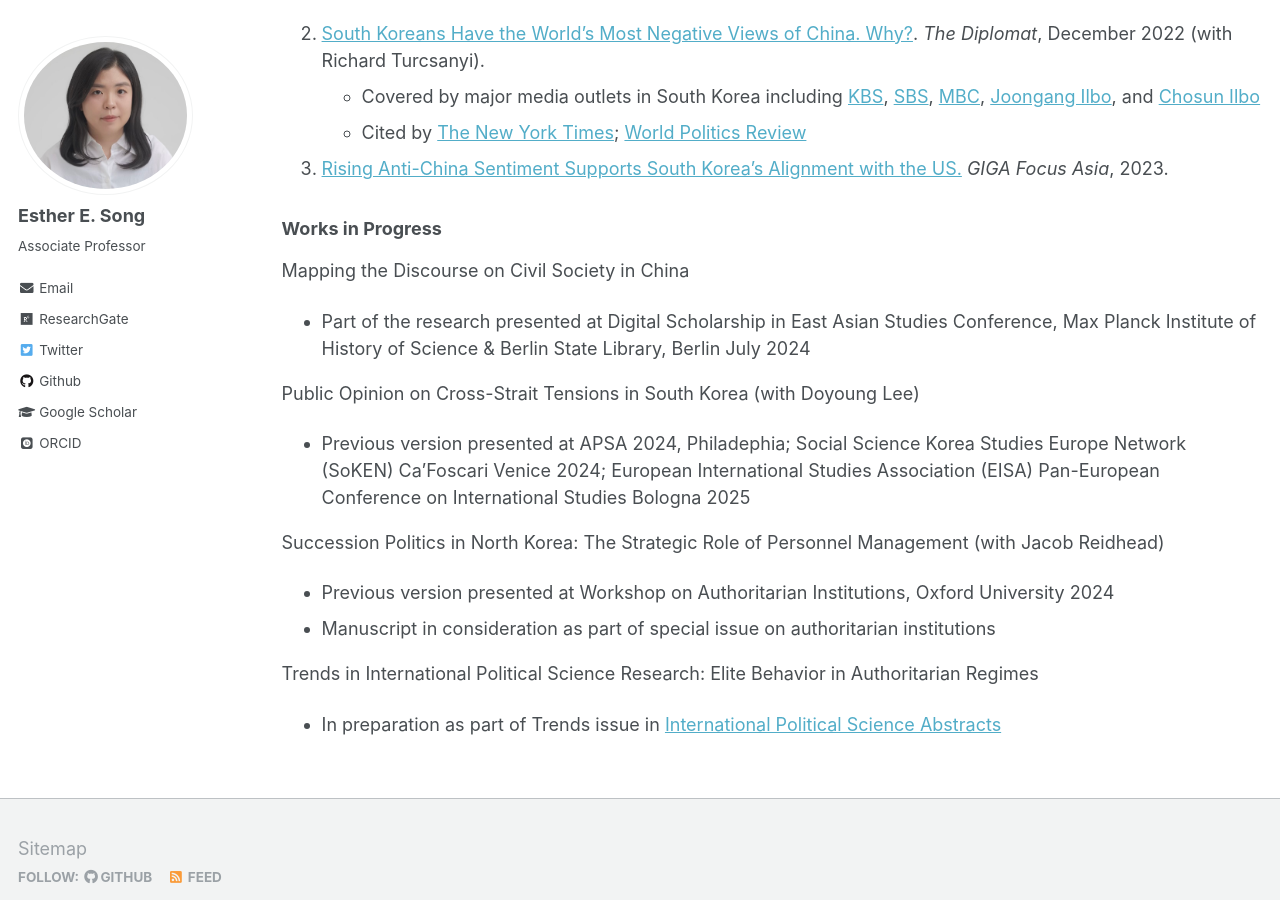
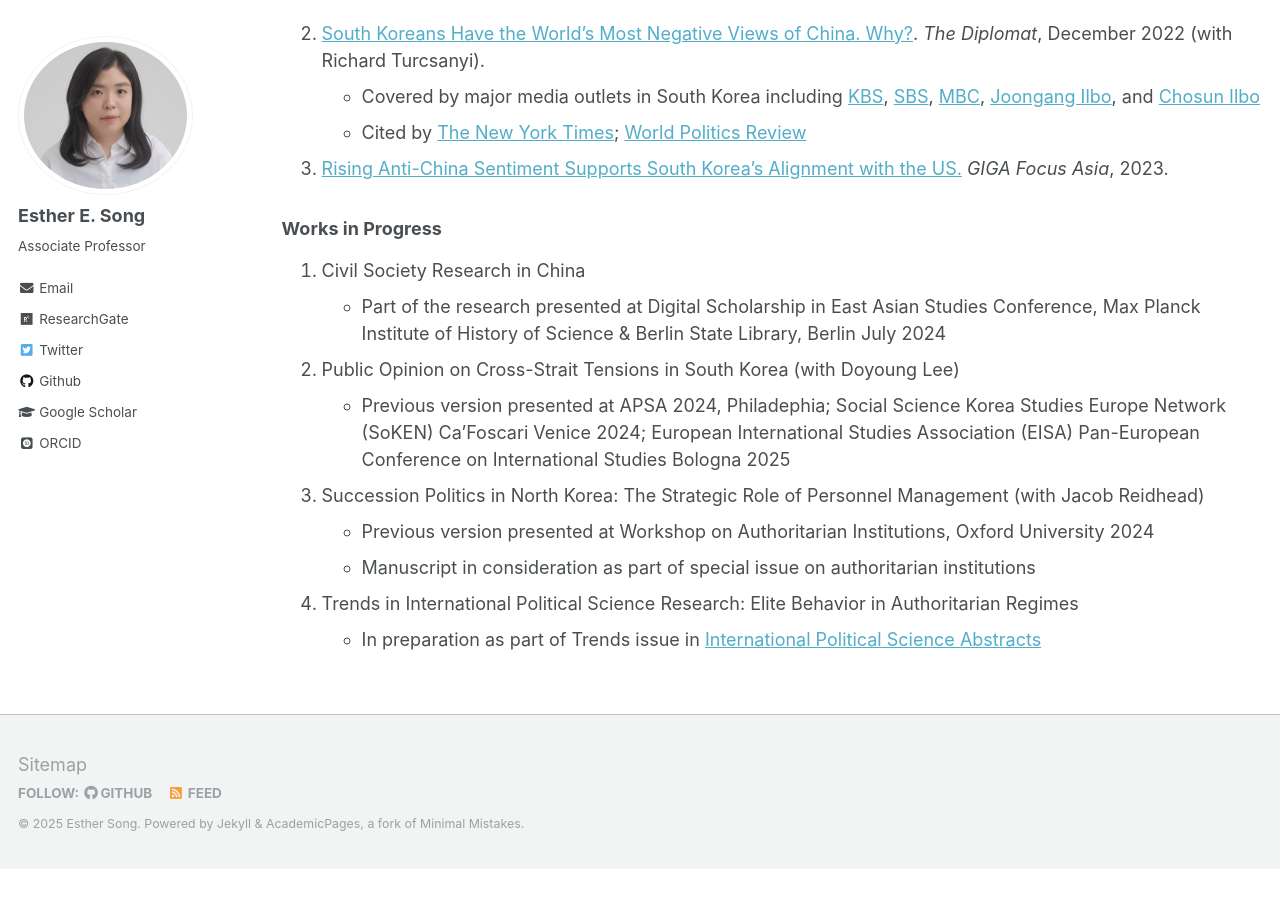
Before and after one commit to ehsong/ehsong.github.io, a Jekyll site: the page built from _pages/research.md, in a window 1280 px wide and 900 px high, scrolled down 2740 px. Built offline with Jekyll 4.4.1, drawn with Linux system fonts in a browser that asks for light colours; some web fonts are replaced; after the commit the page ends 3609 px from its top, so only the background shows below that.

Commit message:
Update research.md

```diff
--- a/_pages/research.md
+++ b/_pages/research.md
@@ -72,15 +72,15 @@
 
 ### Works in Progress
 
-Mapping the Discourse on Civil Society in China
+1. Civil Society Research in China
 - Part of the research presented at Digital Scholarship in East Asian Studies Conference, Max Planck Institute of History of Science & Berlin State Library, Berlin July 2024
 
-Public Opinion on Cross-Strait Tensions in South Korea (with Doyoung Lee)
+2. Public Opinion on Cross-Strait Tensions in South Korea (with Doyoung Lee)
 - Previous version presented at APSA 2024, Philadephia; Social Science Korea Studies Europe Network (SoKEN) Ca'Foscari Venice 2024; European International Studies Association (EISA) Pan-European Conference on International Studies Bologna 2025
 
-Succession Politics in North Korea: The Strategic Role of Personnel Management (with Jacob Reidhead)
+3. Succession Politics in North Korea: The Strategic Role of Personnel Management (with Jacob Reidhead)
 - Previous version presented at Workshop on Authoritarian Institutions, Oxford University 2024
 - Manuscript in consideration as part of special issue on authoritarian institutions
 
-Trends in International Political Science Research: Elite Behavior in Authoritarian Regimes
+6. Trends in International Political Science Research: Elite Behavior in Authoritarian Regimes
 - In preparation as part of Trends issue in [International Political Science Abstracts](https://journals.sagepub.com/home/IAB)
```
